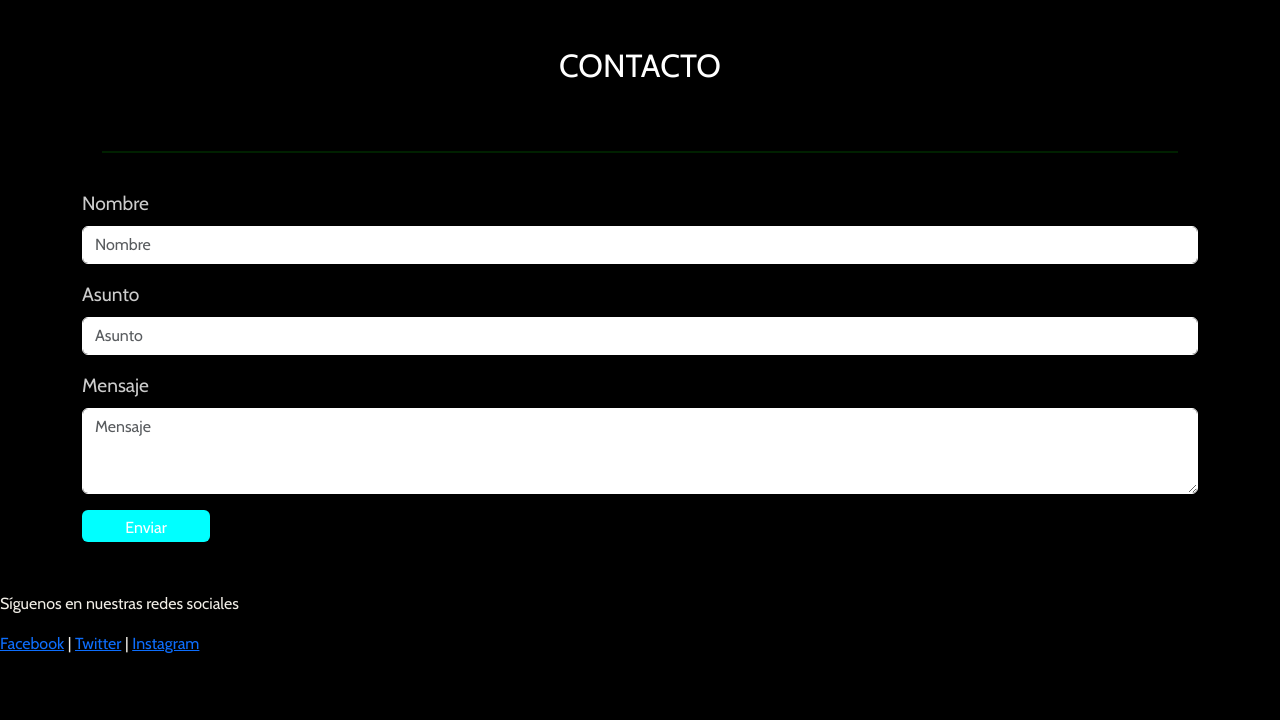
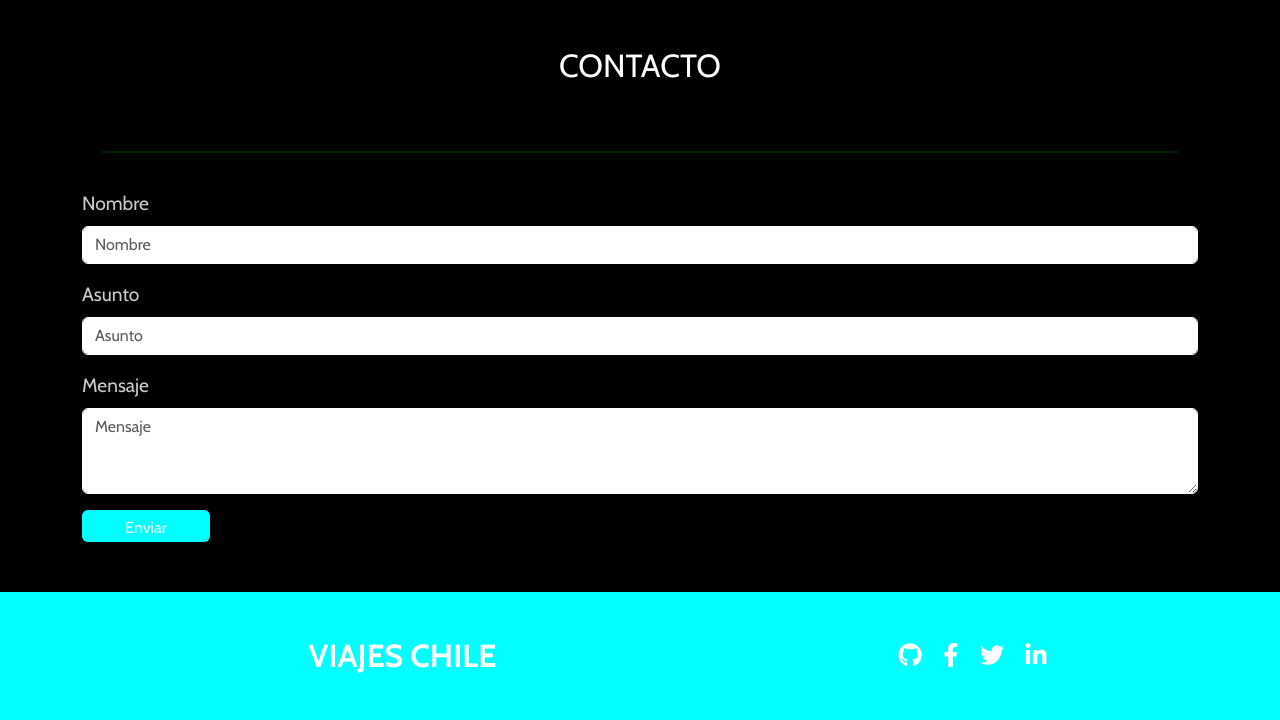
Before and after one commit to maaferna/DesafioLatamModulo2, a plain HTML site: page index.html in a window 1280 px wide. Shown: the part 1365-2085 px from the top of the page. Before the commit the page ends 2021 px from the top, so only its background shows below. Drawn offline with nearby package versions, Linux system fonts and the light colour scheme.

Commit message:
Se incluye el footer section

```diff
--- a/assets/css/style.css
+++ b/assets/css/style.css
@@ -270,6 +270,30 @@ h1, .footer-title {
     margin-right: 0;
 }
 
+.footer-custom {
+    background-color: var(--bs-card-body);
+    color: white;
+    text-align: center;
+    padding: 40px;
+    font-family: 'Cabin', sans-serif;
+}
+
+.footer-custom p {
+    margin-bottom: 10px;
+    font-weight: 900;
+    font-size: 2rem;
+}
+
+.social-icon {
+    color: white;
+    margin: 0 10px;
+    font-size: 24px;
+}
+
+.social-icon:hover {
+    color: #ccc;
+    transition: color 0.3s ease;
+}
 
 
 @media (max-width: 992px) {
@@ -291,3 +315,9 @@ h1, .footer-title {
         padding-left: 10px;
     }
 }
+
+@media (max-width: 576px) {
+    .social-icon {
+        margin: 0.5rem 0;
+    }
+}
--- a/index.html
+++ b/index.html
@@ -6,6 +6,7 @@
     <meta name="viewport" content="width=device-width, initial-scale=1">
     <link href="https://cdn.jsdelivr.net/npm/bootstrap@5.3.2/dist/css/bootstrap.min.css" rel="stylesheet">
     <link href="https://fonts.googleapis.com/css2?family=Cabin:wght@400;700&family=Lobster&display=swap" rel="stylesheet">
+    <link rel="stylesheet" href="https://cdnjs.cloudflare.com/ajax/libs/font-awesome/6.0.0-beta3/css/all.min.css">
     <link rel="stylesheet" type="text/css" href="assets/css/style.css">
 </head>
 <body>
@@ -126,9 +127,21 @@
     </main>
 
     <footer class="footer-custom">
-        <p>Síguenos en nuestras redes sociales</p>
-        <a href="#">Facebook</a> | <a href="#">Twitter</a> | <a href="#">Instagram</a>
+      <div class="container">
+        <div class="row align-items-center">
+            <div class="col-md-7">
+                <p class="mb-0">VIAJES CHILE</p>
+            </div>
+            <div class="col-md-5 text-left">
+                <a href="https://www.github.com/maaferna" target="_blank" class="social-icon me-2"><i class="fab fa-github"></i></a>
+                <a href="https://www.facebook.com" target="_blank" class="social-icon me-2"><i class="fab fa-facebook-f"></i></a>
+                <a href="https://www.twitter.com" target="_blank" class="social-icon me-2"><i class="fab fa-twitter"></i></a>
+                <a href="https://www.linkedin.com" target="_blank" class="social-icon"><i class="fab fa-linkedin-in"></i></a>
+            </div>
+        </div>
+      </div>
     </footer>
+
 
     <script src="https://cdn.jsdelivr.net/npm/bootstrap@5.3.2/dist/js/bootstrap.bundle.min.js"></script>
 </body>
```
